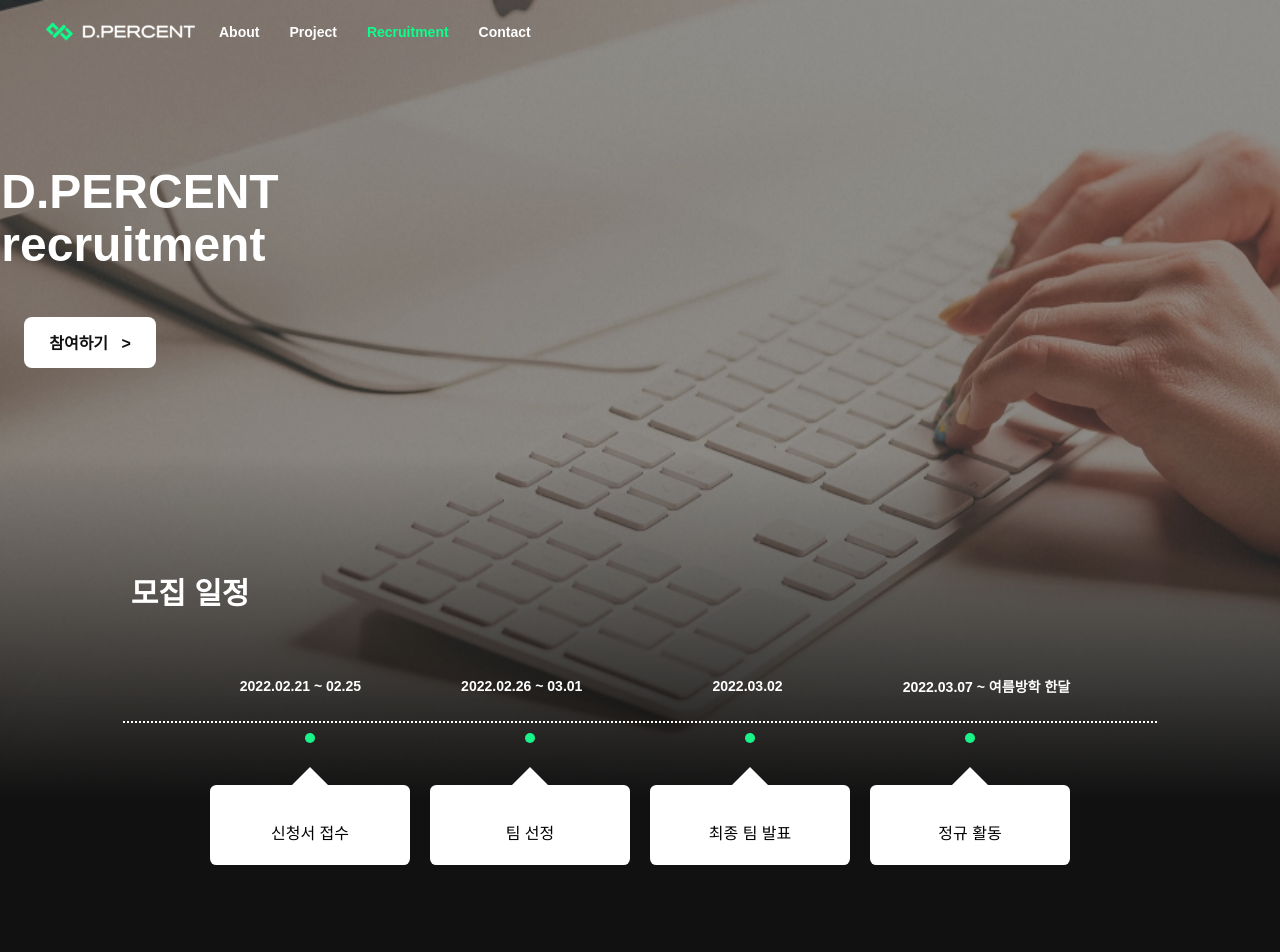
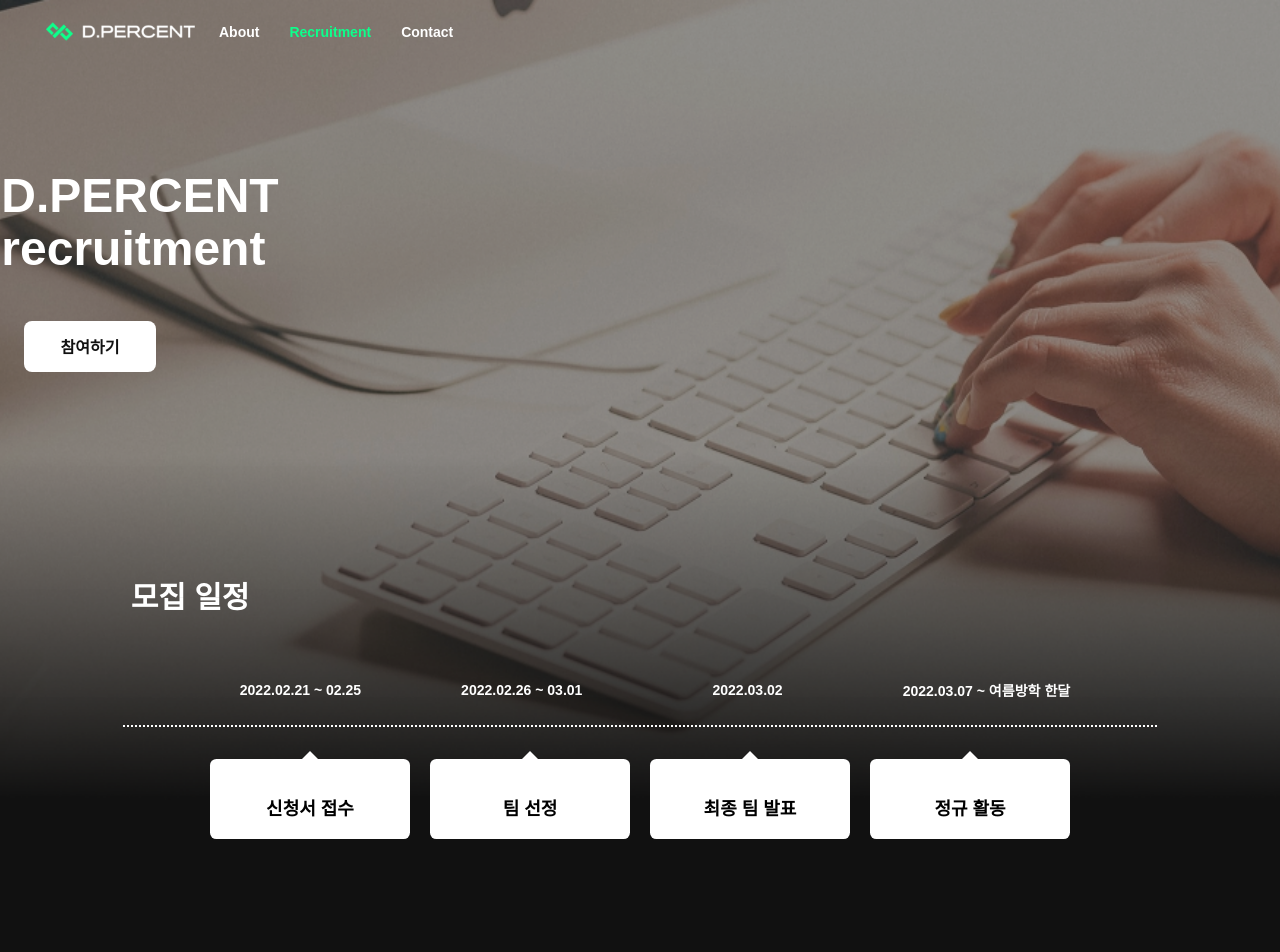
Before and after one commit to ahnwooseok/D.percent, a Next.js app: page /recruitment in a window 1280 px wide. Shown: the top 952 px of the page. Built offline with nearby package versions, Linux system fonts and the light colour scheme.

Commit message:
fix fix but fuxk
fuckkk

```diff
--- a/src/components/HomeMain/index.jsx
+++ b/src/components/HomeMain/index.jsx
@@ -13,7 +13,7 @@
         <SubTitle>디자이너 X 개발자의 꿈을 위한 첫 발걸음</SubTitle>
         <Link href='/about' passHref>
           {/* eslint-disable-next-line jsx-a11y/anchor-is-valid */}
-          <Anchor>디퍼센트 알아보기 ></Anchor>
+          <Anchor>디퍼센트 알아보기</Anchor>
         </Link>
       </Left>
 
--- a/src/components/NavigationBar/index.jsx
+++ b/src/components/NavigationBar/index.jsx
@@ -6,7 +6,7 @@
 
 const routes = [
   { path: '/about', name: 'About' },
-  { path: '/project', name: 'Project' },
+  // { path: '/project', name: 'Project' },
   { path: '/recruitment', name: 'Recruitment' },
   { path: '/contact', name: 'Contact' },
 ];
--- a/src/components/RecruitMain/index.jsx
+++ b/src/components/RecruitMain/index.jsx
@@ -36,7 +36,7 @@
 
           <Link href='/select' passHref>
             {/* eslint-disable-next-line jsx-a11y/anchor-is-valid */}
-            <Anchor>참여하기 &nbsp; ></Anchor>
+            <Anchor>참여하기</Anchor>
           </Link>
         </RecruitBox>
 
@@ -54,24 +54,24 @@
         <RowLine></RowLine>
         <ProcessBox>
           <BalloonBox>
-            <BalloonCircle/>
-            <Balloon><BalloonContent style={{fontWeight:"500"}}>신청서 접수</BalloonContent><BalloonAfter/></Balloon>
+            {/*<BalloonCircle/>*/}
+            <Balloon><BalloonContent style={{fontWeight:"bold", fontSize:"18px"}}>신청서 접수</BalloonContent><BalloonAfter/></Balloon>
           </BalloonBox>
 
           <BalloonBox>
-            <BalloonCircle/>
-            <Balloon><BalloonContent style={{fontWeight:"500"}}>팀 선정</BalloonContent><BalloonAfter/></Balloon>
+            {/*<BalloonCircle/>*/}
+            <Balloon><BalloonContent style={{fontWeight:"bold", fontSize:"18px"}}>팀 선정</BalloonContent><BalloonAfter/></Balloon>
           </BalloonBox>
 
           <BalloonBox>
 
-            <BalloonCircle/>
-            <Balloon><BalloonContent style={{fontWeight:"500"}}>최종 팀 발표</BalloonContent><BalloonAfter/></Balloon>
+            {/*<BalloonCircle/>*/}
+            <Balloon><BalloonContent style={{fontWeight:"bold", fontSize:"18px"}}>최종 팀 발표</BalloonContent><BalloonAfter/></Balloon>
           </BalloonBox>
 
           <BalloonBox>
-            <BalloonCircle/>
-            <Balloon><BalloonContent style={{fontWeight:"500"}}>정규 활동</BalloonContent><BalloonAfter/></Balloon>
+            {/*<BalloonCircle/>*/}
+            <Balloon><BalloonContent style={{fontWeight:"bold", fontSize:"18px"}}>정규 활동</BalloonContent><BalloonAfter/></Balloon>
           </BalloonBox>
 
         </ProcessBox>
@@ -104,7 +104,7 @@
 
             <Link href='/contact' passHref>
               {/* eslint-disable-next-line jsx-a11y/anchor-is-valid */}
-              <Anchor2>연락망 바로가기 &nbsp; ></Anchor2>
+              <Anchor2>연락망 바로가기</Anchor2>
             </Link>
           </QuestionBox>
         </Question>
--- a/src/components/RecruitMain/styles.js
+++ b/src/components/RecruitMain/styles.js
@@ -117,11 +117,11 @@
   left: 50%;
   width: 0;
   height: 0;
-  border: 18px solid transparent;
+  border: 8px solid transparent;
   border-bottom-color: #ffffff;
   border-top: 0;
-  margin-left: -18px;
-  margin-top: -18px;
+  margin-left: -8px;
+  margin-top: -8px;
 `;
 export const BalloonContent = styled.div`
   padding: 25px 10px;
@@ -135,7 +135,7 @@
   justify-content: center;
   align-items: center;
   flex-direction: column;
-  margin: 10px;
+  margin: 32px 10px;
 `;
 
 
--- a/src/components/SelectMain/index.jsx
+++ b/src/components/SelectMain/index.jsx
@@ -27,14 +27,14 @@
               <Image src='/assets/images/select1.png' width={70} height={105} />
               <Link href='/designer' passHref>
                 {/* eslint-disable-next-line jsx-a11y/anchor-is-valid */}
-                <Anchor>디자이너(Designer) ></Anchor>
+                <Anchor>디자이너(Designer)</Anchor>
               </Link>
             </SelectBox>
             <SelectBox>
               <Image src='/assets/images/select2.png' width={70} height={105} />
               <Link href='/developer' passHref>
                 {/* eslint-disable-next-line jsx-a11y/anchor-is-valid */}
-                <Anchor>개발자(Developer) ></Anchor>
+                <Anchor>개발자(Developer)</Anchor>
               </Link>
             </SelectBox>
           </SelectArrange>
```
Also changed, not shown: src/components/AboutMain/index.jsx (+16 -8 lines), src/components/AboutMain/styles.js (+14 -13 lines).
